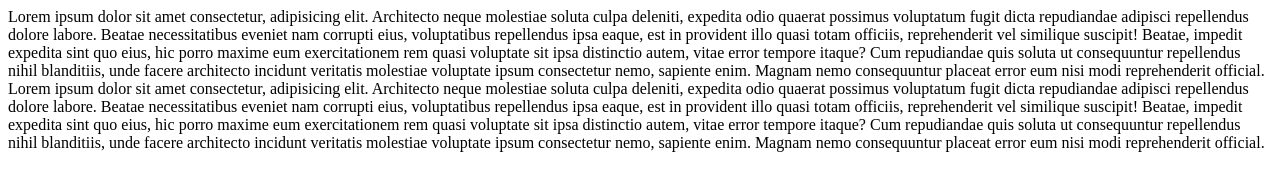
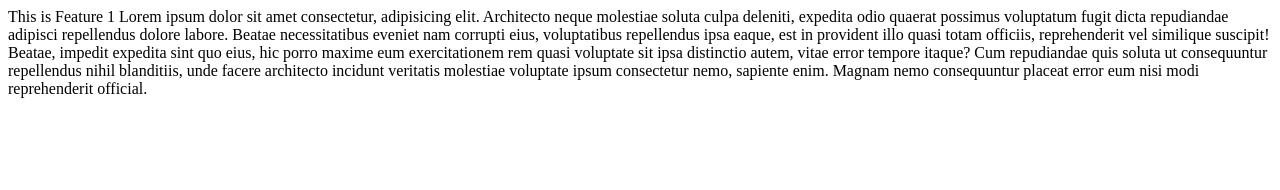
Before and after one commit to abhishekkargeti1/Git-Github, a plain HTML site: page index.html in a window 1280 px wide. Drawn offline with Linux system fonts and the light colour scheme.

Commit message:
Added Something in Feature 1

```diff
--- a/index.html
+++ b/index.html
@@ -1,2 +1,2 @@
+<pr>This is Feature 1 </pr>
 <pr>Lorem ipsum dolor sit amet consectetur, adipisicing elit. Architecto neque molestiae soluta culpa deleniti, expedita odio quaerat possimus voluptatum fugit dicta repudiandae adipisci repellendus dolore labore. Beatae necessitatibus eveniet nam corrupti eius, voluptatibus repellendus ipsa eaque, est in provident illo quasi totam officiis, reprehenderit vel similique suscipit! Beatae, impedit expedita sint quo eius, hic porro maxime eum exercitationem rem quasi voluptate sit ipsa distinctio autem, vitae error tempore itaque? Cum repudiandae quis soluta ut consequuntur repellendus nihil blanditiis, unde facere architecto incidunt veritatis molestiae voluptate ipsum consectetur nemo, sapiente enim. Magnam nemo consequuntur placeat error eum nisi modi reprehenderit official.</pr>
-<pr>Lorem ipsum dolor sit amet consectetur, adipisicing elit. Architecto neque molestiae soluta culpa deleniti, expedita odio quaerat possimus voluptatum fugit dicta repudiandae adipisci repellendus dolore labore. Beatae necessitatibus eveniet nam corrupti eius, voluptatibus repellendus ipsa eaque, est in provident illo quasi totam officiis, reprehenderit vel similique suscipit! Beatae, impedit expedita sint quo eius, hic porro maxime eum exercitationem rem quasi voluptate sit ipsa distinctio autem, vitae error tempore itaque? Cum repudiandae quis soluta ut consequuntur repellendus nihil blanditiis, unde facere architecto incidunt veritatis molestiae voluptate ipsum consectetur nemo, sapiente enim. Magnam nemo consequuntur placeat error eum nisi modi reprehenderit official.</pr>
```
